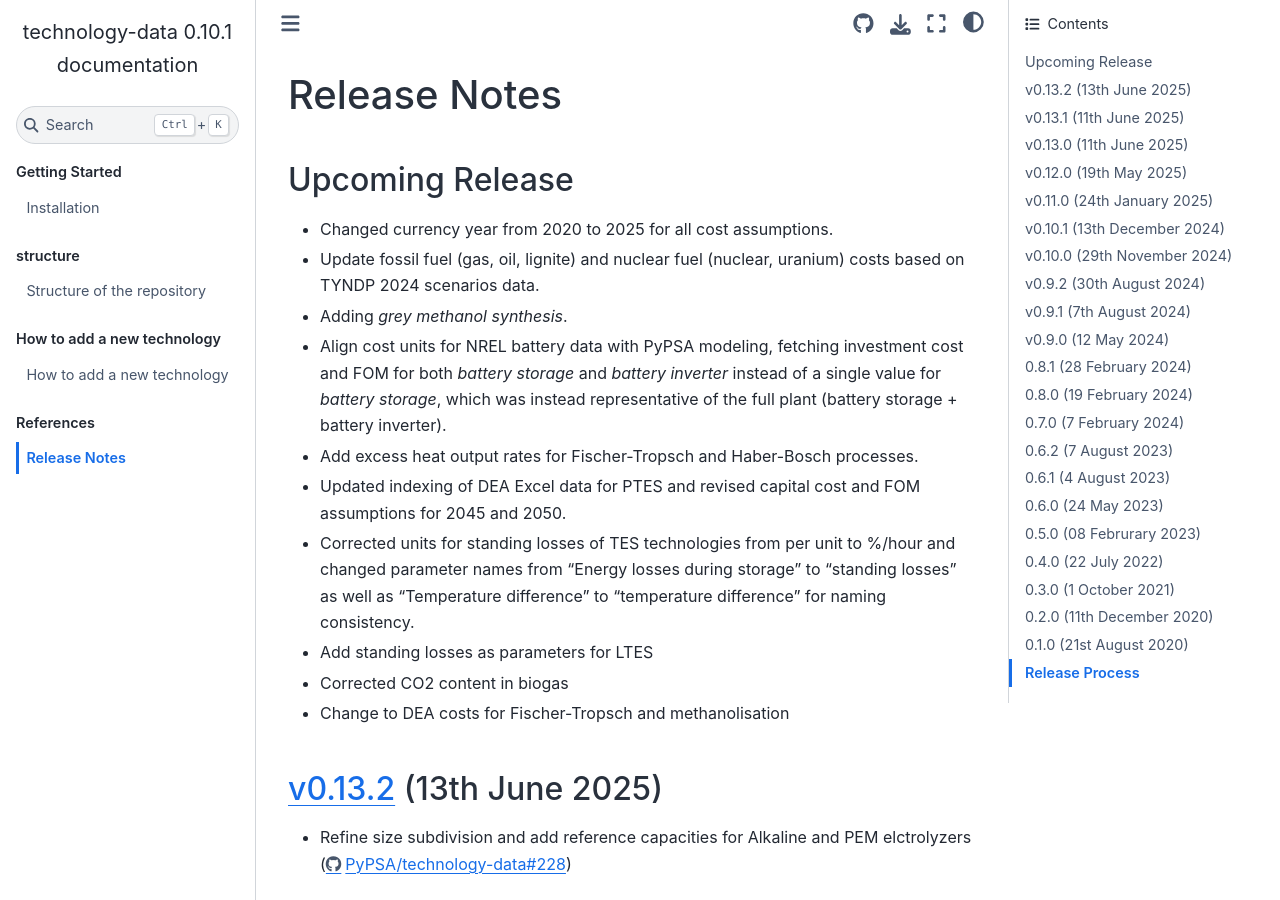
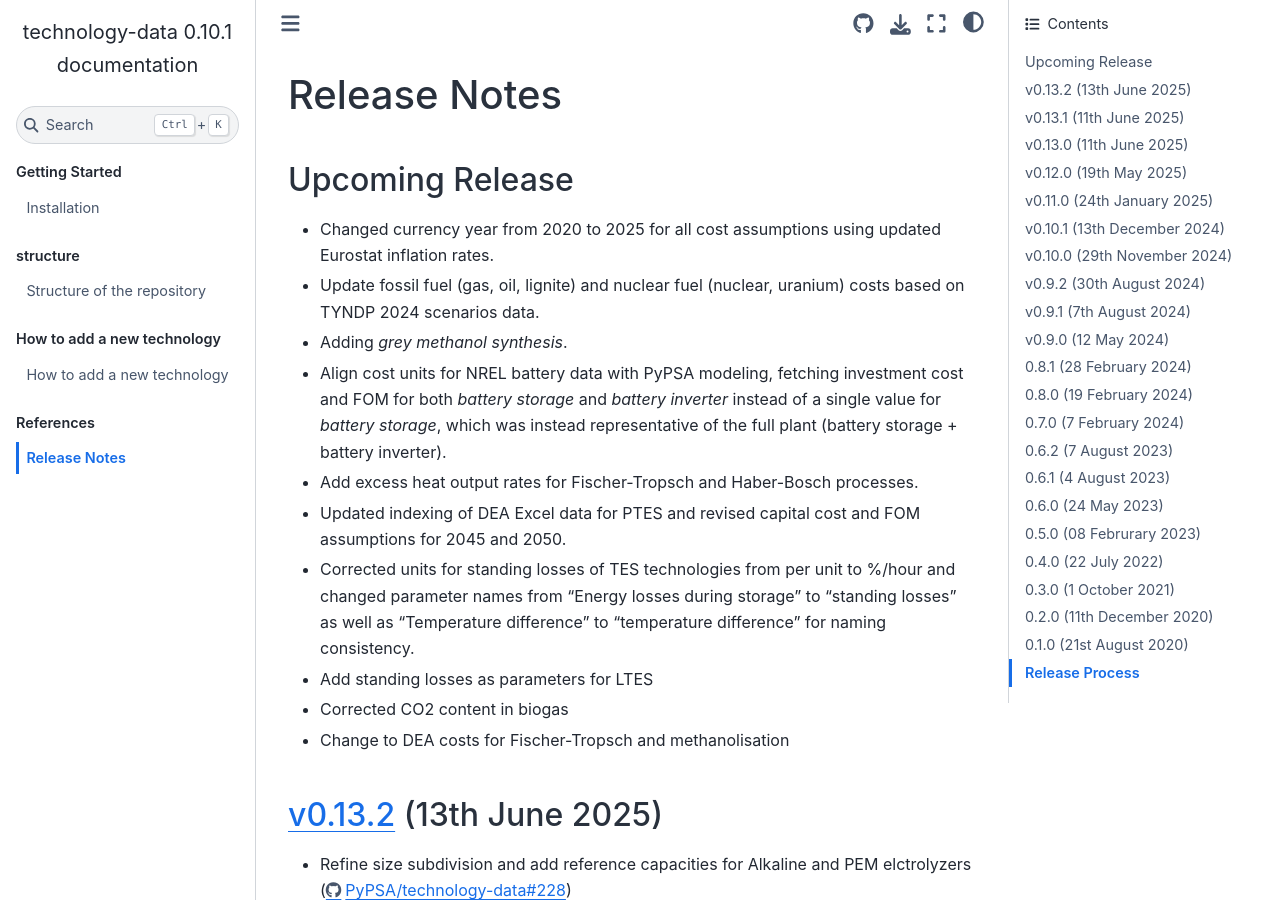
Before and after one commit to PyPSA/technology-data, a Sphinx documentation site: the page built from docs/release_notes.rst, in a window 1280 px wide and 900 px high. Built offline with Sphinx 7.4.7 and the Sphinx Book theme 1.1.4, drawn with Linux system fonts in a browser that asks for light colours.

Commit message:
Update release_notes.rst
Co-authored-by: Johannes HAMPP <42553970+euronion@users.noreply.github.com>

```diff
--- a/docs/release_notes.rst
+++ b/docs/release_notes.rst
@@ -16,7 +16,7 @@ Upcoming Release
 ..   The features listed below are not released yet, but will be part of the next release!
 ..   To use the features already you have to use the ``master`` branch.
 
-* Changed currency year from 2020 to 2025 for all cost assumptions.
+* Changed currency year from 2020 to 2025 for all cost assumptions using updated Eurostat inflation rates.
 
 * Update fossil fuel (gas, oil, lignite) and nuclear fuel (nuclear, uranium) costs based on TYNDP 2024 scenarios data.
 
```
